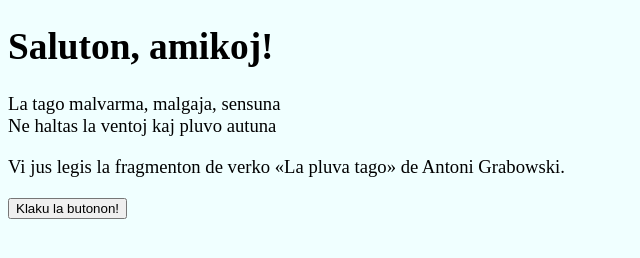
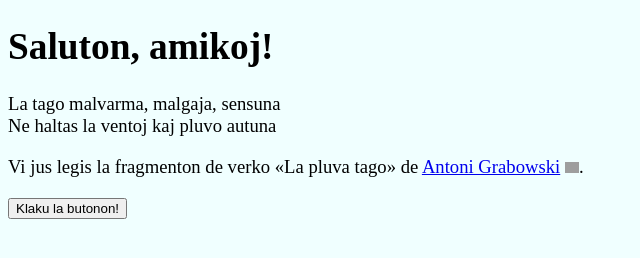
Before and after one commit to andreyzhans/enhavo, a plain HTML site: page index.html in a window 1280 px wide. Shown: the whole page, without its empty margins (0-640 px from the left). Drawn offline with Linux system fonts and the light colour scheme; grey boxes are pictures that could not be loaded.

Commit message:
add a link & an image

```diff
--- a/index.html
+++ b/index.html
@@ -9,7 +9,7 @@
     <h1>Saluton, amikoj!</h1>
     <p>La tago malvarma, malgaja, sensuna<br/>
     Ne haltas la ventoj kaj pluvo autuna</p>
-    <p>Vi jus legis la fragmenton de verko «La pluva tago» de Antoni Grabowski.</p>
+    <p>Vi jus legis la fragmenton de verko «La pluva tago» de <a href="https://eo.wikipedia.org/wiki/Antoni_Grabowski">Antoni Grabowski</a> <img src="https://upload.wikimedia.org/wikipedia/commons/thumb/8/8f/Antoni_Grabowski.jpg/330px-Antoni_Grabowski.jpg" alt="Antoni Grabowski" width="14pt">.</p>
     <button id="main-button">Klaku la butonon!</button>
     <div class="output">
 
```
